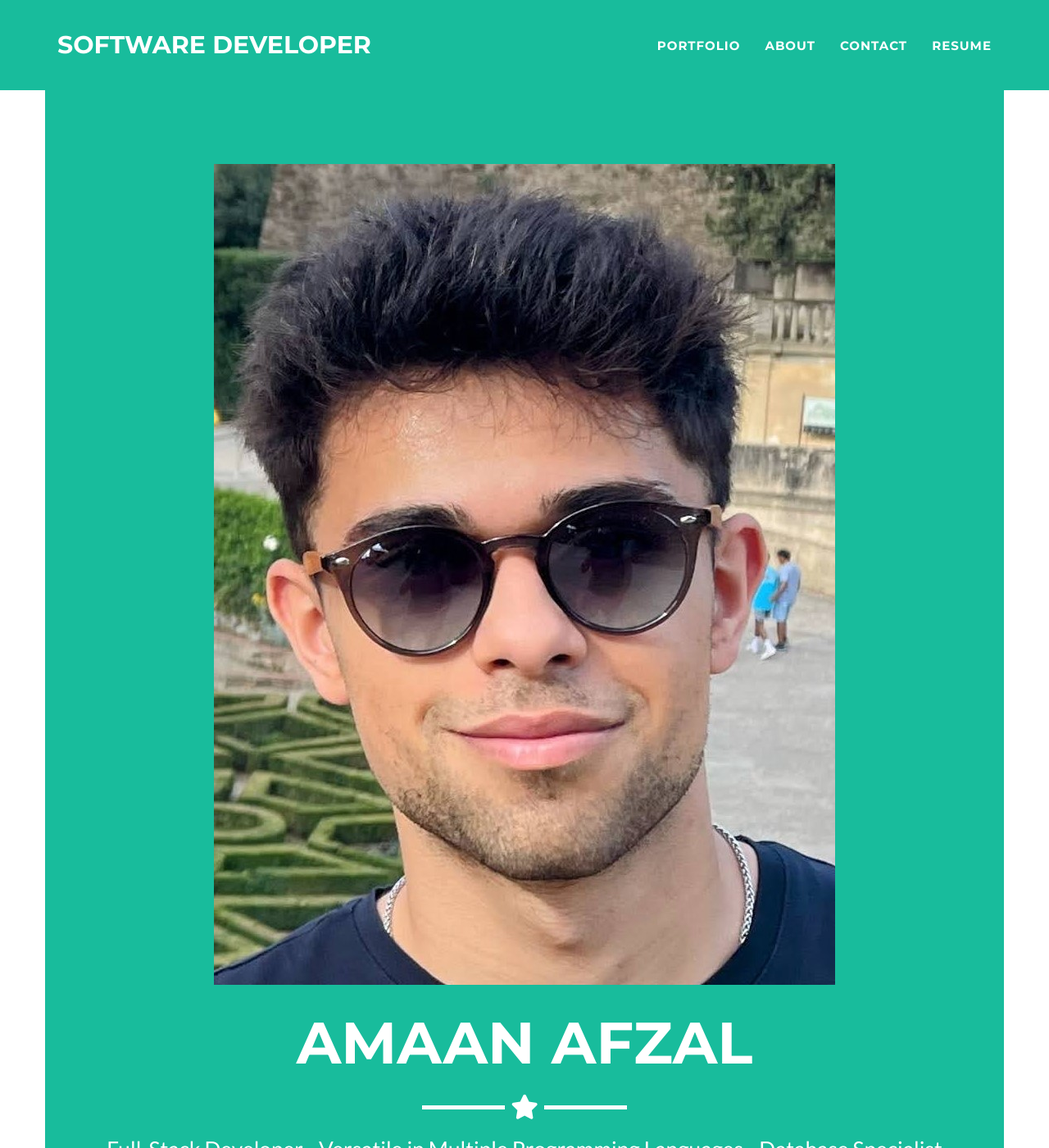
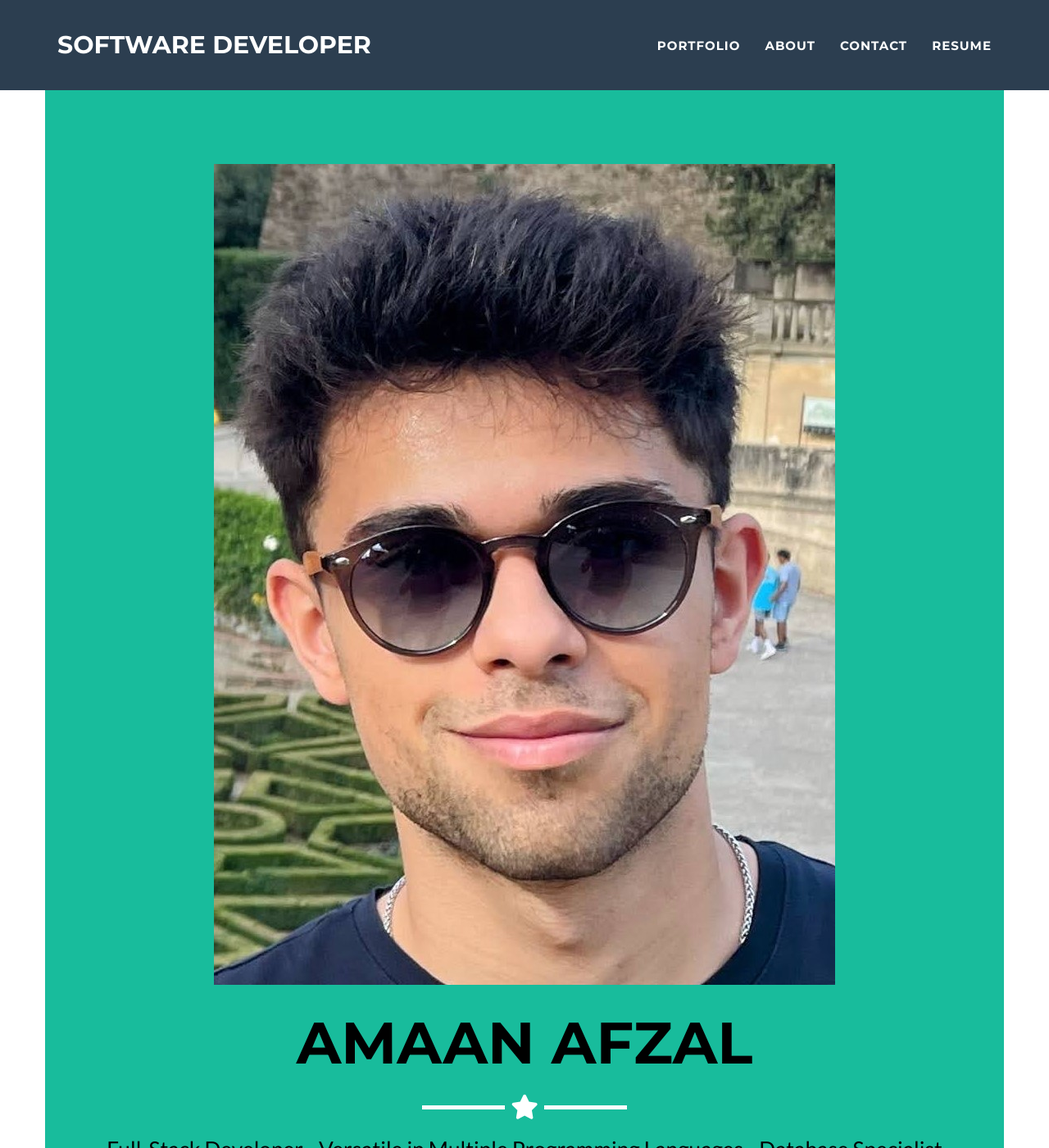
Before and after one commit to Amaan6868/Amaan6868.github.i, a Jekyll site: the page built from _posts/2024-12-10-BotnetSimulation.markdown, in a window 1280 px wide and 1400 px high. Shown: the whole window at 82% size. Built offline with Jekyll 4.4.1, drawn with Linux system fonts in a browser that asks for light colours.

Commit message:
Update main.css

```diff
--- a/_includes/css/main.css
+++ b/_includes/css/main.css
@@ -76,7 +76,7 @@ hr.star-primary:after {
 
 header {
     text-align: center;
-    color: #fff;
+    color: #000;
 }
 
 header .container {
@@ -146,7 +146,7 @@ header .intro-text .skills {
     text-transform: uppercase;
     font-family: Montserrat,"Helvetica Neue",Helvetica,Arial,sans-serif;
     font-weight: 700;
-    background: #{{ site.color.primary }};
+    background: #{{ site.color.secondary }};
 }
 
 .navbar a:focus {
```
